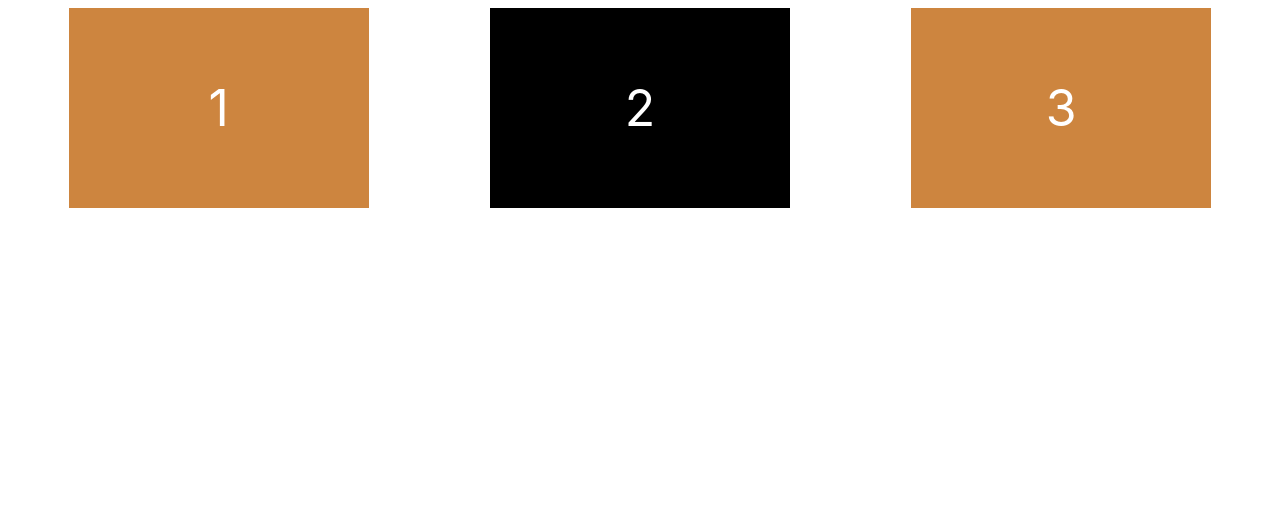
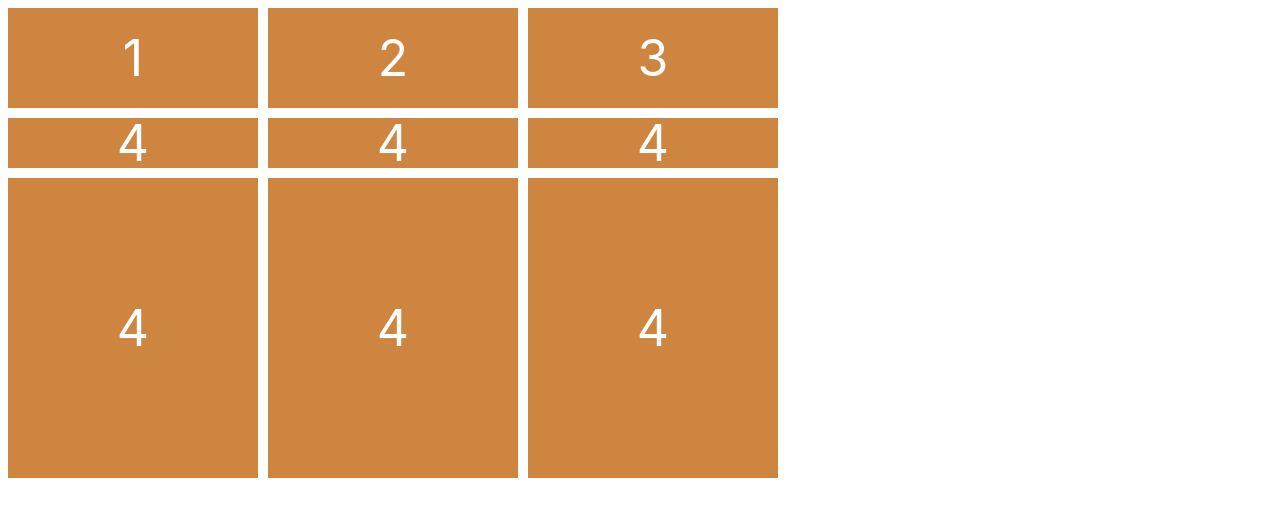
Before and after one commit to gwansiklim/csslayout, a plain HTML site: page index.html in a window 1280 px wide. Drawn offline with Linux system fonts and the light colour scheme.

Commit message:
grid-template-columns, grid-template-rows, gap css

```diff
--- /dev/null
+++ b/grid.css
@@ -0,0 +1,20 @@
+body {
+    font-family: -apple-system, BlinkMacSystemFont, 'Segoe UI', Roboto, Oxygen, Ubuntu, Cantarell, 'Open Sans', 'Helvetica Neue', sans-serif;
+}
+
+.father {
+    display: grid;
+    grid-template-columns: 250px 250px 250px;
+    grid-template-rows: 100px 50px 300px;
+    gap: 10px;
+}
+
+.child {
+    flex-basis: 30%;
+    background-color: peru;
+    color: white;
+    font-size: 50px;
+    display: flex;
+    justify-content: center;
+    align-items: center;
+}
--- a/index.html
+++ b/index.html
@@ -14,6 +14,13 @@
         <div class="child">1</div>
         <div class="child">2</div>
         <div class="child">3</div>
+        <div class="child">4</div>
+        <div class="child">4</div>
+        <div class="child">4</div>
+        <div class="child">4</div>
+        <div class="child">4</div>
+        <div class="child">4</div>
+
     </div>
 
 </body>
--- a/styles.css
+++ b/styles.css
@@ -1,27 +1,30 @@
+@import "grid.css";
+
 body {
     font-family: -apple-system, BlinkMacSystemFont, 'Segoe UI', Roboto, Oxygen, Ubuntu, Cantarell, 'Open Sans', 'Helvetica Neue', sans-serif;
 }
 
-.father {
-    display: flex;
+/* .father { */
+    /* display: flex; */
+    /* flex-direction: column; 세로축으로 변환 */
     /* Main Axis */
-    justify-content: space-around;
-    height: 100vh;
-    flex-wrap: nowrap;
-}
+    /* justify-content: space-around; */
+    /* height: 100vh; */
+    /* flex-wrap: nowrap; */
+/* } */
 
-.child {
-    width: 300px;
-    height: 200px;
+/* .child { */
+    /* flex-basis: 300px;
     background-color: peru;
     color: white;
     font-size: 50px;
     display: flex;
     justify-content: center;
-    align-items: center;
-}
+    align-items: center; */
+/* } */
 
-.child:nth-child(2) {
-    background-color: black;
-    flex-shrink: 2;
-}
+/* .child:nth-child(2) { */
+    /* background-color: black; */
+    /* flex-grow: 1; 크기를 늘려준다(가로로) */
+    /* flex-shrink: 2; 화면이 줄어들 때 지정한 것을 다른것과 다르게 좀 더 줄여준다.*/
+/* } */
```
Also changed, not shown: README.md.
